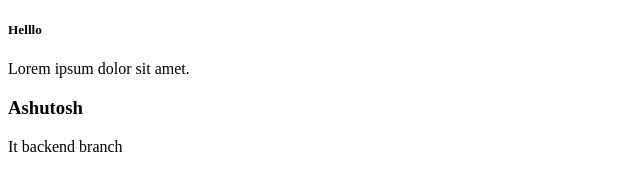
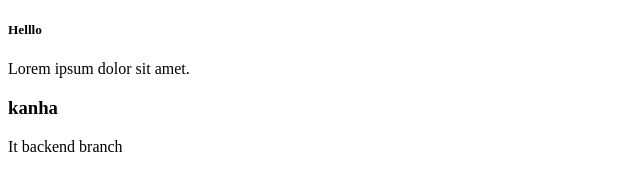
Before and after one commit to ashu15311/temporary, a plain HTML site: page index.html in a window 1280 px wide. Shown: the full height of the page, 0-640 px from the left. Drawn offline with Linux system fonts and the light colour scheme.

Commit message:
add kanha

```diff
--- a/index.html
+++ b/index.html
@@ -8,7 +8,7 @@
 <body>
     <h5>Helllo</h5>
     <p>Lorem ipsum dolor sit amet.</p>
-    <h3>Ashutosh</h3>
+    <h3>kanha</h3>
     <p>It backend branch</p>
 </body>
 </html>
```
